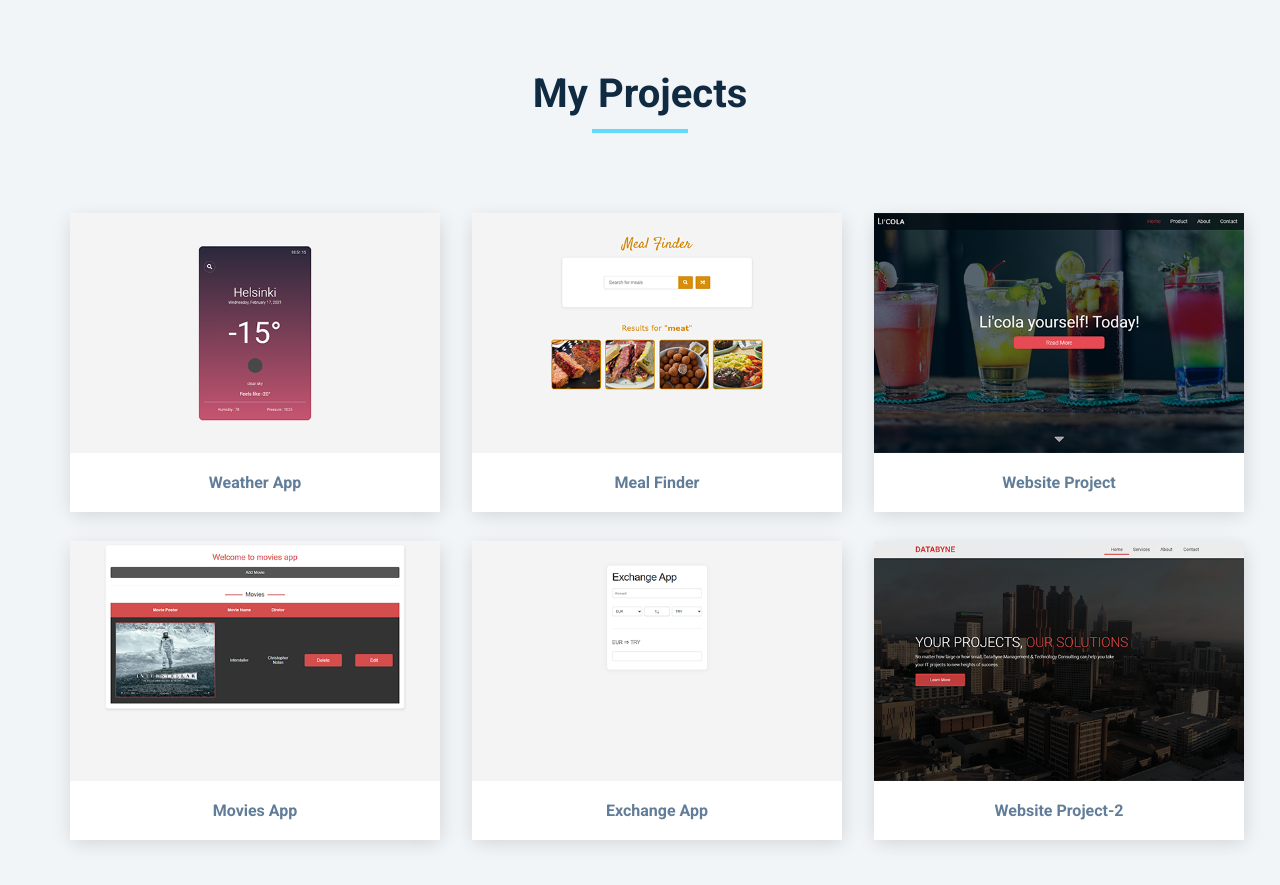
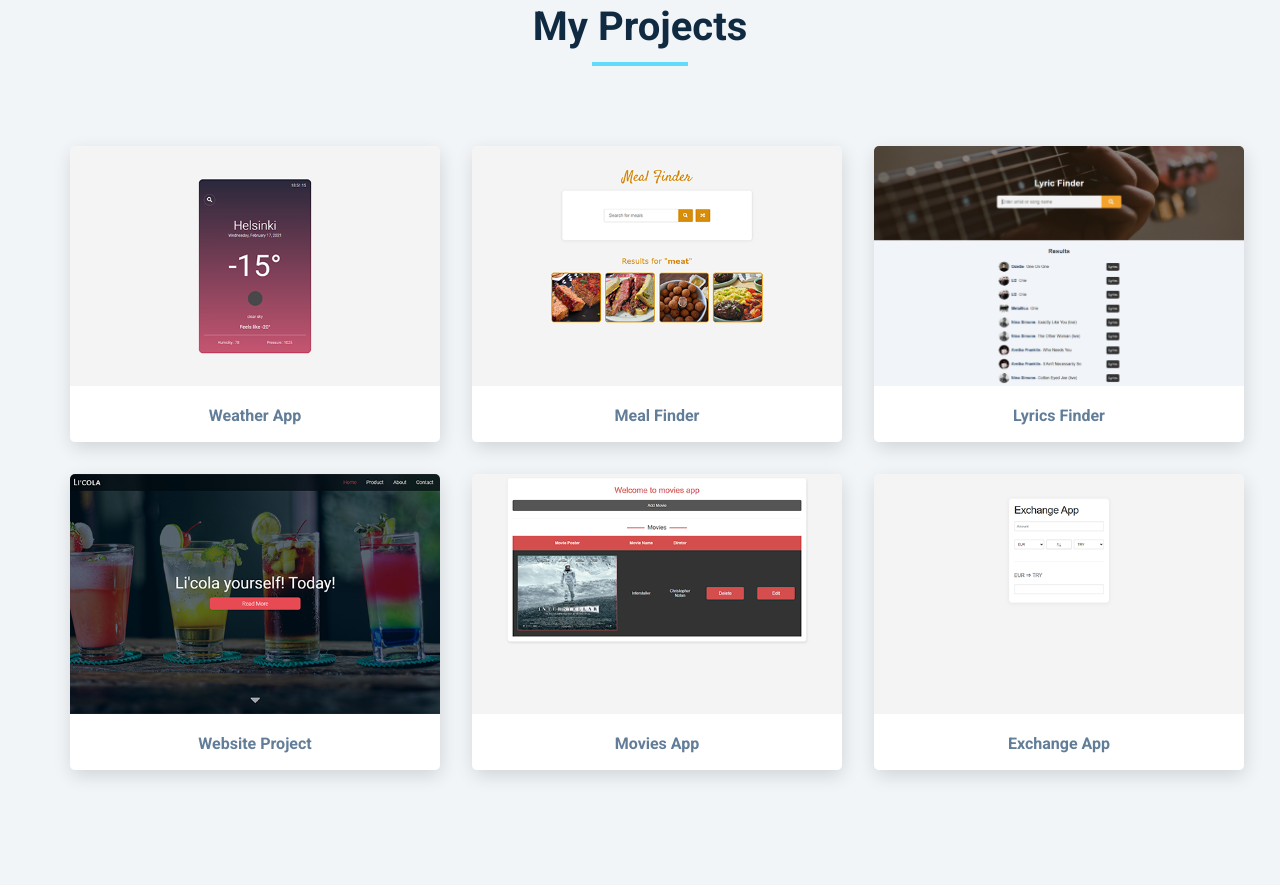
Before and after one commit to CihanErenler/projects, a plain HTML site: page index.html in a window 1280 px wide. Shown: the part 277-1162 px from the top of the page. After the commit the page ends 1127 px from the top, so only its background shows below. Drawn offline with Linux system fonts and the light colour scheme.

Commit message:
new project added

```diff
--- a/index.html
+++ b/index.html
@@ -49,6 +49,21 @@
 
           <a
             class="card-link"
+            href="https://cihanerenler-lyrics-finder.netlify.app/"
+            target="_blank"
+          >
+            <div class="card">
+              <div class="img-container">
+                <img src="img/7.PNG" alt="" />
+              </div>
+              <footer class="card-footer">
+                <h3 class="project-name">Lyrics Finder</h3>
+              </footer>
+            </div>
+          </a>
+
+          <a
+            class="card-link"
             href="https://hungry-morse-e9b39e.netlify.app/"
             target="_blank"
           >
@@ -91,21 +106,6 @@
               </footer>
             </div>
           </a>
-
-          <a
-            class="card-link"
-            href="https://loving-shockley-c732f7.netlify.app/"
-            target="_blank"
-          >
-            <div class="card">
-              <div class="img-container">
-                <img src="img/6.PNG" alt="" />
-              </div>
-              <footer class="card-footer">
-                <h3 class="project-name">Website Project-2</h3>
-              </footer>
-            </div>
-          </a>
         </div>
       </div>
     </main>
--- a/style.css
+++ b/style.css
@@ -26,7 +26,7 @@ a {
 }
 
 .hero {
-  height: 267px;
+  height: 200px;
   background: #222;
   display: flex;
   align-items: center;
@@ -69,6 +69,8 @@ a {
   height: 100%;
   -webkit-box-shadow: 1px 6px 19px -1px rgba(0, 0, 0, 0.14);
   box-shadow: 1px 6px 19px -1px rgba(0, 0, 0, 0.14);
+  border-radius: 5px;
+  overflow: hidden;
 }
 
 .img-container {
```
Also changed, not shown: img/7.PNG (added).
